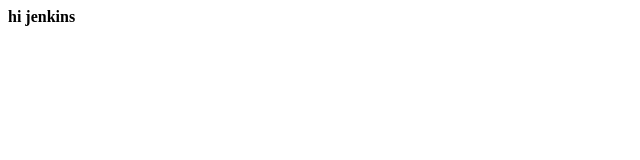
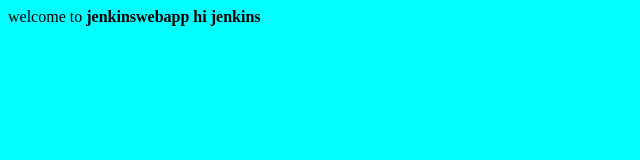
Before and after one commit to koteswari12b/jrnkinspractice, a plain HTML site: page index.html in a window 1280 px wide. Shown: the whole page, without its empty margins (0-640 px from the left). Drawn offline with Linux system fonts and the light colour scheme.

Commit message:
2nd commit

```diff
--- a/index.html
+++ b/index.html
@@ -1 +1,4 @@
-<b>hi jenkins<b>
+<body bgcolor='aqua'>
+welcome to <b>jenkinswebapp</b>
+
+<b>hi jenkins</b>
```
